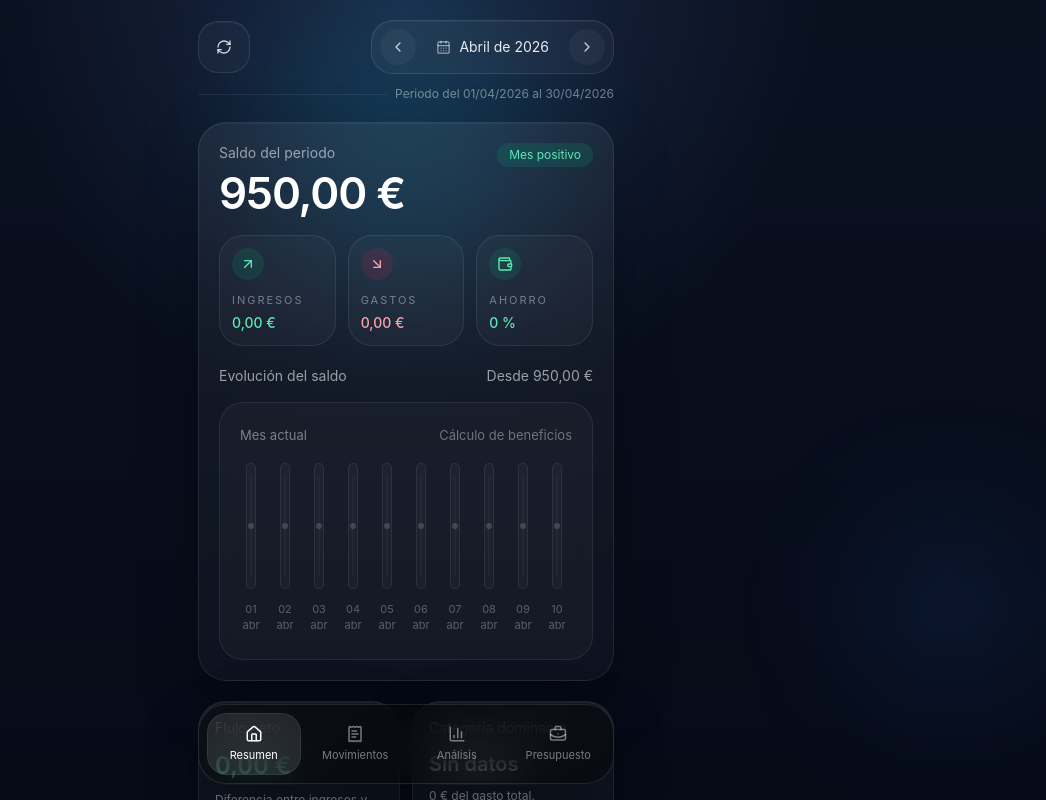
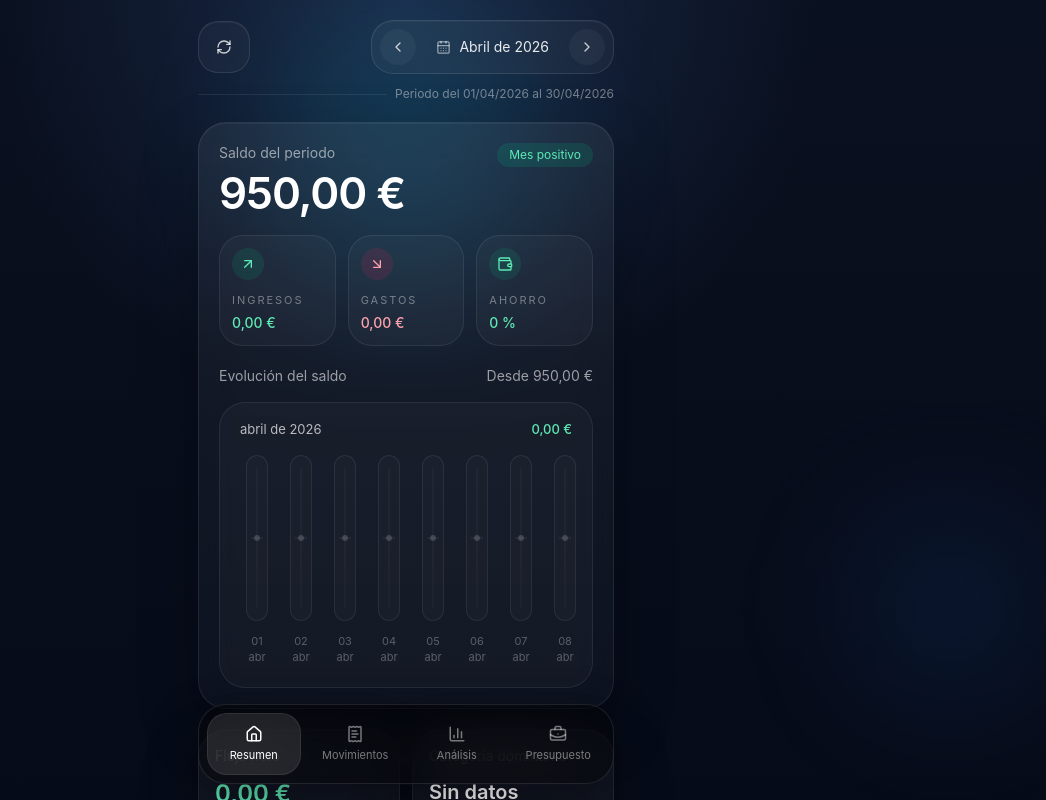
Before and after one commit to maatii022/app-contabilidad-diaria, a Next.js app: page /resumen in a window 1280 px wide. Shown: the top 800 px of the page, without its empty margins (234-1280 px from the left). Built offline with nearby package versions, Linux system fonts and the light colour scheme; no server answers.

Commit message:
Ajuste compacto y alineado del grafico diario

```diff
--- a/components/summary/daily-flow-chart.tsx
+++ b/components/summary/daily-flow-chart.tsx
@@ -11,16 +11,16 @@ type Period = {
   month: number;
 };
 
-const ITEM_COLLAPSED_WIDTH = 22;
-const ITEM_EXPANDED_WIDTH = 56;
-const TRACK_COLLAPSED_WIDTH = 10;
-const TRACK_EXPANDED_WIDTH = 34;
-const COLUMN_GAP = 12;
-const CHART_HEIGHT = 126;
-const BAR_MAX_HEIGHT = 42;
+const ITEM_COLLAPSED_WIDTH = 34;
+const ITEM_EXPANDED_WIDTH = 58;
+const TRACK_COLLAPSED_WIDTH = 22;
+const TRACK_EXPANDED_WIDTH = 42;
+const COLUMN_GAP = 10;
+const CHART_HEIGHT = 166;
+const BAR_MAX_HEIGHT = 52;
 const BAR_MIN_HEIGHT = 8;
 const ZERO_LINE_Y = CHART_HEIGHT / 2;
-const LABEL_PILL_HEIGHT = 22;
+const LABEL_HEIGHT = 24;
 
 export function DailyFlowChart({ trend, period, openingBalance }: { trend: TrendPoint[]; period: Period; openingBalance: number }) {
   const router = useRouter();
@@ -32,6 +32,7 @@ export function DailyFlowChart({ trend, period, openingBalance }: { trend: Trend
   );
 
   const maxDailyMagnitude = Math.max(...trend.map((point) => Math.abs(point.net)), 1);
+  const monthNet = trend.reduce((sum, point) => sum + point.net, 0);
   const chartWidth = trend.reduce((sum, point, index) => {
     const itemWidth = selectedDate === point.date ? ITEM_EXPANDED_WIDTH : ITEM_COLLAPSED_WIDTH;
     return sum + itemWidth + (index === 0 ? 0 : COLUMN_GAP);
@@ -59,22 +60,12 @@ export function DailyFlowChart({ trend, period, openingBalance }: { trend: Trend
         <span>Desde {formatCurrency(openingBalance)}</span>
       </div>
 
-      <div className="rounded-[24px] border border-white/8 bg-white/[0.028] p-5">
-        <div className="mb-4 flex min-h-6 items-center justify-between gap-3 text-[13px] leading-5">
-          {selectedPoint ? (
-            <>
-              <p className="truncate text-white/72">{formatSelectedDate(selectedPoint.date)}</p>
-              <p className={`shrink-0 font-medium ${selectedPoint.net >= 0 ? 'text-emerald-300' : 'text-rose-300'}`}>
-                {selectedPoint.net > 0 ? '+' : selectedPoint.net < 0 ? '-' : ''}
-                {formatCurrency(Math.abs(selectedPoint.net))}
-              </p>
-            </>
-          ) : (
-            <>
-              <p className="text-white/44">Mes actual</p>
-              <p className="text-white/38">Cálculo de beneficios</p>
-            </>
-          )}
+      <div className="rounded-[26px] border border-white/8 bg-white/[0.028] px-4 pb-4 pt-4 sm:px-5">
+        <div className="mb-4 flex items-center justify-between gap-3 text-[13px] leading-5">
+          <p className="truncate text-white/70">{selectedPoint ? formatSelectedDate(selectedPoint.date) : formatMonthTitle(period.year, period.month)}</p>
+          <p className={`shrink-0 font-medium ${selectedPoint ? (selectedPoint.net >= 0 ? 'text-emerald-300' : 'text-rose-300') : monthNet >= 0 ? 'text-emerald-300' : 'text-rose-300'}`}>
+            {formatSignedCurrency(selectedPoint ? selectedPoint.net : monthNet)}
+          </p>
         </div>
 
         <div className="scrollbar-none -mx-1 overflow-x-auto pb-1">
@@ -86,8 +77,9 @@ export function DailyFlowChart({ trend, period, openingBalance }: { trend: Trend
               const isNegative = point.net < 0;
               const magnitudeRatio = Math.abs(point.net) / maxDailyMagnitude;
               const barHeight = hasMovement ? Math.max(BAR_MIN_HEIGHT, Math.round(magnitudeRatio * BAR_MAX_HEIGHT)) : 0;
+              const itemWidth = isSelected ? ITEM_EXPANDED_WIDTH : ITEM_COLLAPSED_WIDTH;
+              const trackWidth = isSelected ? TRACK_EXPANDED_WIDTH : TRACK_COLLAPSED_WIDTH;
               const dateParts = formatChartDateParts(point.date);
-              const itemWidth = isSelected ? ITEM_EXPANDED_WIDTH : ITEM_COLLAPSED_WIDTH;
 
               return (
                 <button
@@ -97,40 +89,48 @@ export function DailyFlowChart({ trend, period, openingBalance }: { trend: Trend
                   className="group flex shrink-0 flex-col items-center"
                   style={{ width: `${itemWidth}px` }}
                   aria-pressed={isSelected}
-                  aria-label={selectedPoint?.date === point.date ? `Abrir movimientos del ${formatSelectedDate(point.date)}` : `Seleccionar ${formatSelectedDate(point.date)}`}
+                  aria-label={isSelected ? `Abrir movimientos del ${formatSelectedDate(point.date)}` : `Seleccionar ${formatSelectedDate(point.date)}`}
                 >
                   <div
-                    className={`relative overflow-visible rounded-[20px] border bg-white/[0.03] transition-all duration-250 ease-out ${
+                    className={`relative rounded-[20px] border transition-all duration-250 ease-out ${
                       isSelected
-                        ? 'border-white/18 bg-white/[0.055] shadow-[0_8px_24px_rgba(7,12,28,0.24),inset_0_0_0_1px_rgba(255,255,255,0.03)]'
-                        : 'border-white/7'
+                        ? 'border-white/18 bg-white/[0.05] shadow-[0_10px_28px_rgba(7,12,28,0.26),inset_0_0_0_1px_rgba(255,255,255,0.03)]'
+                        : 'border-white/7 bg-white/[0.02]'
                     }`}
                     style={{
-                      width: `${isSelected ? TRACK_EXPANDED_WIDTH : TRACK_COLLAPSED_WIDTH}px`,
+                      width: `${trackWidth}px`,
                       height: `${CHART_HEIGHT}px`
                     }}
                   >
-                    <div className="absolute left-1/2 top-3 bottom-3 w-px -translate-x-1/2 bg-white/[0.05]" />
+                    <div className="absolute left-1/2 top-3 bottom-3 w-px -translate-x-1/2 bg-white/[0.055]" />
                     <div className="absolute inset-x-1 top-1/2 h-px -translate-y-1/2 bg-white/[0.08]" />
 
                     {hasMovement ? (
                       <>
                         {isPositive ? (
                           <div
-                            className={`absolute left-1/2 bottom-1/2 -translate-x-1/2 rounded-full bg-[linear-gradient(180deg,rgba(160,208,255,0.98),rgba(77,124,255,0.6))] shadow-[0_10px_24px_rgba(76,124,255,0.24)] transition-all duration-250 ${isSelected ? 'w-[20px]' : 'w-[10px]'}`}
+                            className={`absolute left-1/2 bottom-1/2 -translate-x-1/2 rounded-full bg-[linear-gradient(180deg,rgba(160,208,255,1),rgba(77,124,255,0.62))] shadow-[0_10px_24px_rgba(76,124,255,0.24)] transition-all duration-250 ${
+                              isSelected ? 'w-[28px]' : 'w-[14px]'
+                            }`}
                             style={{ height: `${barHeight}px` }}
                           />
                         ) : null}
 
                         {isNegative ? (
                           <div
-                            className={`absolute left-1/2 top-1/2 -translate-x-1/2 rounded-full bg-[linear-gradient(180deg,rgba(255,180,199,0.98),rgba(255,86,118,0.6))] shadow-[0_10px_24px_rgba(255,88,121,0.2)] transition-all duration-250 ${isSelected ? 'w-[20px]' : 'w-[10px]'}`}
+                            className={`absolute left-1/2 top-1/2 -translate-x-1/2 rounded-full bg-[linear-gradient(180deg,rgba(255,180,199,1),rgba(255,86,118,0.65))] shadow-[0_10px_24px_rgba(255,88,121,0.22)] transition-all duration-250 ${
+                              isSelected ? 'w-[28px]' : 'w-[14px]'
+                            }`}
                             style={{ height: `${barHeight}px` }}
                           />
                         ) : null}
                       </>
                     ) : (
-                      <div className={`absolute left-1/2 top-1/2 -translate-x-1/2 -translate-y-1/2 rounded-full bg-white/[0.16] transition-all duration-250 ${isSelected ? 'h-2.5 w-2.5' : 'h-1.5 w-1.5'}`} />
+                      <div
+                        className={`absolute left-1/2 top-1/2 -translate-x-1/2 -translate-y-1/2 rounded-full bg-white/[0.16] transition-all duration-250 ${
+                          isSelected ? 'h-2.5 w-2.5' : 'h-1.5 w-1.5'
+                        }`}
+                      />
                     )}
 
                     {isSelected && hasMovement ? (
@@ -138,10 +138,9 @@ export function DailyFlowChart({ trend, period, openingBalance }: { trend: Trend
                         className={`absolute left-1/2 z-10 -translate-x-1/2 rounded-full px-2.5 py-1 text-[11px] font-medium leading-none backdrop-blur-md ${
                           point.net >= 0 ? 'bg-emerald-500/16 text-emerald-300' : 'bg-rose-500/16 text-rose-300'
                         }`}
-                        style={{ top: `${getLabelTop(point.net)}px` }}
+                        style={{ top: `${getLabelTop(point.net)}px`, height: `${LABEL_HEIGHT}px` }}
                       >
-                        {point.net > 0 ? '+' : point.net < 0 ? '-' : ''}
-                        {formatCompactCurrency(Math.abs(point.net))}
+                        {formatSignedShortCurrency(point.net)}
                       </div>
                     ) : null}
                   </div>
@@ -150,7 +149,7 @@ export function DailyFlowChart({ trend, period, openingBalance }: { trend: Trend
                     className={`mt-3 flex min-h-[34px] flex-col items-center justify-start text-center text-[11px] leading-4 transition-colors ${
                       hasMovement ? 'text-white/58' : 'text-white/30'
                     } ${isSelected ? 'text-white' : 'group-hover:text-white/82'}`}
-                    style={{ width: `${isSelected ? ITEM_EXPANDED_WIDTH : 28}px` }}
+                    style={{ width: `${itemWidth}px` }}
                   >
                     <span>{dateParts.day}</span>
                     <span>{dateParts.month}</span>
@@ -167,10 +166,10 @@ export function DailyFlowChart({ trend, period, openingBalance }: { trend: Trend
 
 function getLabelTop(net: number) {
   if (net >= 0) {
-    return ZERO_LINE_Y + 10;
+    return ZERO_LINE_Y + 12;
   }
 
-  return ZERO_LINE_Y - LABEL_PILL_HEIGHT - 10;
+  return ZERO_LINE_Y - LABEL_HEIGHT - 12;
 }
 
 function formatChartDateParts(value: string) {
@@ -190,7 +189,18 @@ function formatSelectedDate(value: string) {
   }).format(new Date(`${value}T00:00:00`));
 }
 
-function formatCompactCurrency(value: number) {
+function formatMonthTitle(year: number, month: number) {
+  return new Intl.DateTimeFormat('es-ES', {
+    month: 'long',
+    year: 'numeric'
+  }).format(new Date(year, month - 1, 1));
+}
+
+function formatSignedCurrency(value: number) {
+  return `${value > 0 ? '+' : value < 0 ? '-' : ''}${formatCurrency(Math.abs(value))}`;
+}
+
+function formatSignedShortCurrency(value: number) {
   return new Intl.NumberFormat('es-ES', {
     style: 'currency',
     currency: 'EUR',
```
